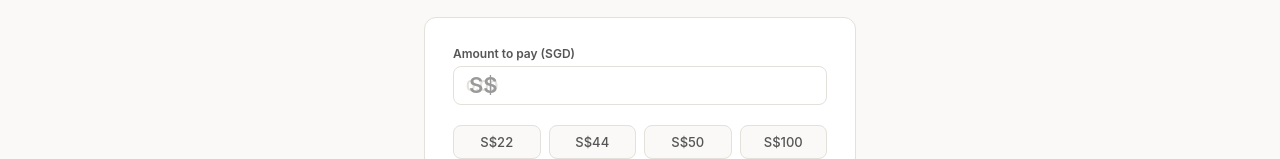
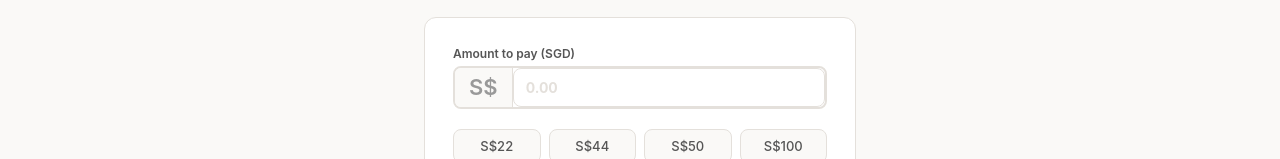
Before and after one commit to jeffersonsoh-arch/thecatcafe-sg, a plain HTML site: page pay.html in a window 1280 px wide. Shown: the part 305-464 px from the top of the page. Drawn offline with Linux system fonts and the light colour scheme.

Commit message:
Update pay.html

```diff
--- a/pay.html
+++ b/pay.html
@@ -34,10 +34,10 @@
   .card { background:var(--bg); border:0.5px solid var(--border); border-radius:var(--radius); padding:28px; margin-bottom:16px; }
 
   /* AMOUNT INPUT */
-  .amount-wrap { position:relative; margin-bottom:20px; }
-  .amount-currency { position:absolute; left:16px; top:50%; transform:translateY(-50%); font-size:22px; font-weight:600; color:var(--text-3); pointer-events:none; }
-  .amount-input { width:100%; font-size:36px; font-weight:700; color:var(--text); padding:16px 16px 16px 52px; border:2px solid var(--border); border-radius:var(--radius-sm); outline:none; background:var(--bg); transition:border-color 0.15s; font-family:inherit; }
-  .amount-input:focus { border-color:var(--rust); }
+  .amount-wrap { display:flex; align-items:stretch; border:2px solid var(--border); border-radius:var(--radius-sm); overflow:hidden; margin-bottom:20px; transition:border-color 0.15s; background:var(--bg); }
+  .amount-wrap:focus-within { border-color:var(--rust); }
+  .amount-currency { display:flex; align-items:center; padding:0 14px; font-size:22px; font-weight:600; color:var(--text-3); background:var(--bg-2); border-right:1px solid var(--border); flex-shrink:0; user-select:none; }
+  .amount-input { flex:1; font-size:36px; font-weight:700; color:var(--text); padding:14px 16px; border:none; outline:none; background:var(--bg); font-family:inherit; min-width:0; }
   .amount-input::placeholder { color:var(--border); }
   .amount-presets { display:grid; grid-template-columns:repeat(4,1fr); gap:8px; margin-bottom:20px; }
   .preset { background:var(--bg-2); border:0.5px solid var(--border); border-radius:var(--radius-sm); padding:8px 4px; text-align:center; font-size:13px; font-weight:500; color:var(--text-2); cursor:pointer; transition:all 0.15s; }
```
